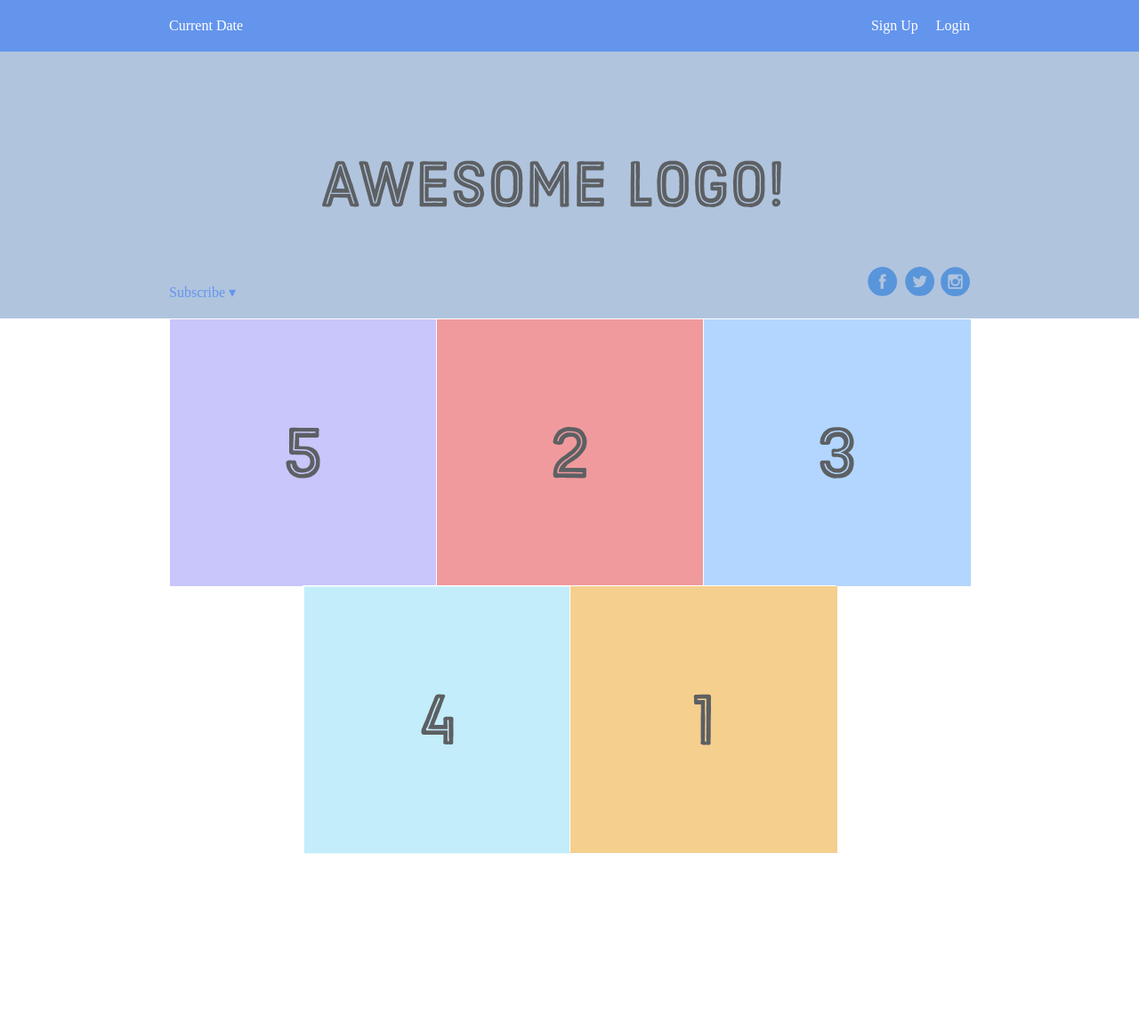
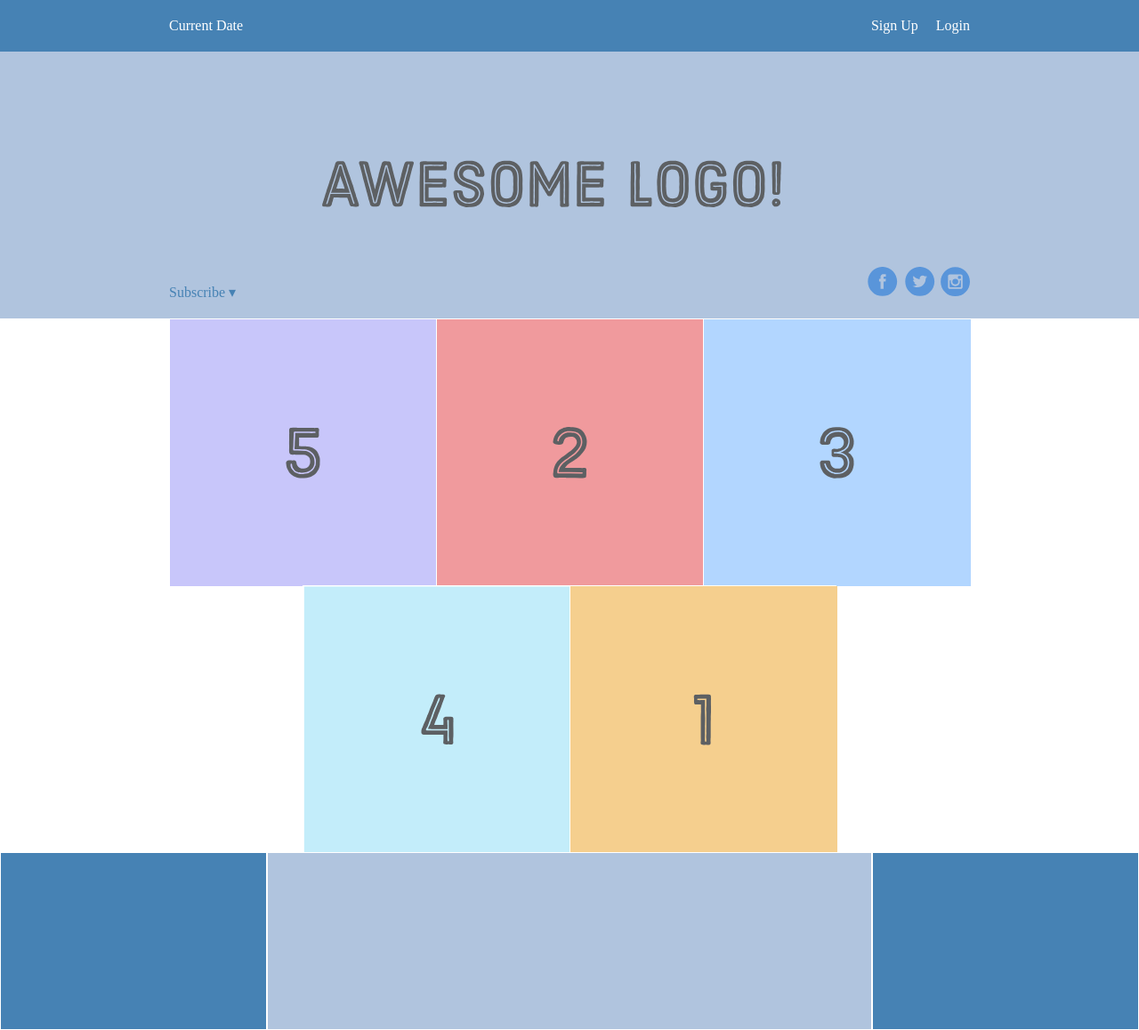
Before and after one commit to MagsMagnoli/css-flexbox-example, a plain HTML site: page index.html in a window 1280 px wide. Shown: the whole page at 89% size. Before the commit the page ends 964 px from the top, so only its background shows below. Drawn offline with Linux system fonts and the light colour scheme.

Commit message:
flatten layout

```diff
--- a/index.html
+++ b/index.html
@@ -11,10 +11,8 @@
         <div class="menu-container">
             <nav class="menu">
                 <div class="date">Current Date</div>
-                <div class="links">
-                    <div class="signup">Sign Up</div>
-                    <div class="login">Login</div>
-                </div>
+                <div class="signup">Sign Up</div>
+                <div class="login">Login</div>
             </nav>
         </div>
         <div class="header-container">
@@ -43,6 +41,11 @@
                 </div>
             </div>
         </div>
+        <footer class="footer">
+            <div class="footer-item footer-one"></div>
+            <div class="footer-item footer-two"></div>
+            <div class="footer-item footer-three"></div>
+        </footer>
     </body>
 
 </html>
--- a/styles.css
+++ b/styles.css
@@ -8,7 +8,7 @@
   display: flex;
   justify-content: center;
   color: white;
-  background-color: cornflowerblue;
+  background-color: steelblue;
   padding: 20px 0;
 }
 
@@ -18,9 +18,8 @@
   width: 900px;
 }
 
-.links {
-  display: flex;
-  justify-content: flex-end;
+.signup {
+  margin-left: auto;
 }
 
 .login {
@@ -28,7 +27,7 @@
 }
 
 .header-container {
-  color: cornflowerblue;
+  color: steelblue;
   background-color: lightsteelblue;
   display: flex;
   justify-content: center;
@@ -74,3 +73,22 @@
 .last-item {
   order: -1;
 }
+
+.footer {
+  display: flex;
+  justify-content: space-between;
+}
+
+.footer-item {
+  border: 1px solid white;
+  background-color: lightsteelblue;
+  height: 200px;
+  flex: 1;
+}
+
+.footer-one,
+.footer-three {
+  background-color: steelblue;
+  flex: initial;
+  width: 300px;
+}
```
